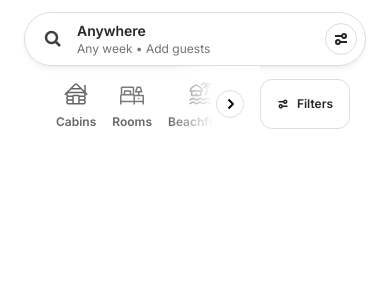
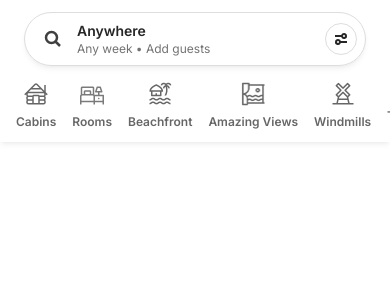
Before and after one commit to HenriqueFLTorres/hostshare_challenge, a Next.js app: page / in a window 390 px wide. Shown: the top 300 px of the page. Built offline with nearby package versions, Linux system fonts and the light colour scheme.

Commit message:
fix - add mobile support for filters list

```diff
--- a/src/components/FiltersList.tsx
+++ b/src/components/FiltersList.tsx
@@ -38,11 +38,11 @@ export default function FiltersList() {
   }, []);
 
   return (
-    <section className='flex w-full items-center relative px-10 lg:px-20'>
+    <section className='flex shadow-md shadow-black/5 md:shadow-none w-full items-center relative md:px-10 lg:px-20'>
       <div className='flex grow overflow-hidden relative justify-between items-center'>
         <div
           className={cn(
-            'h-full absolute pointer-events-none pl-4 pr-12 z-10 bg-gradient-to-r opacity-0 transition-opacity from-white via-white to-white/0 flex items-center justify-center',
+            'h-full hidden absolute pointer-events-none pl-4 pr-12 z-10 bg-gradient-to-r opacity-0 transition-opacity from-white via-white to-white/0 md:flex items-center justify-center',
             {
               ['opacity-100']: showLeft,
             }
@@ -68,7 +68,7 @@ export default function FiltersList() {
         </div>
 
         <div
-          className='flex relative w-full gap-4 grow lg:gap-8 overflow-hidden px-4'
+          className='flex relative w-full gap-4 grow lg:gap-8 overflow-auto md:overflow-hidden px-4'
           ref={filtersElementRef}
         >
           {filtersCategories.map((category) => {
@@ -95,7 +95,7 @@ export default function FiltersList() {
 
         <div
           className={cn(
-            'h-full absolute right-0 pointer-events-none pr-4 pl-12 z-10 bg-gradient-to-l from-white via-white to-white/0 flex items-center opacity-0 transition-opacity justify-center',
+            'h-full hidden absolute right-0 pointer-events-none pr-4 pl-12 z-10 bg-gradient-to-l from-white via-white to-white/0 md:flex items-center opacity-0 transition-opacity justify-center',
             {
               ['opacity-100']: showRight,
             }
@@ -121,7 +121,7 @@ export default function FiltersList() {
         </div>
       </div>
 
-      <button className='gap-2 p-4 grow rounded-xl border border-secondary flex items-center text-neutral-800 text-xs font-semibold'>
+      <button className='gap-2 hidden p-4 grow rounded-xl border border-secondary md:flex items-center text-neutral-800 text-xs font-semibold'>
         <Filter className='fill-neutral-800 w-3 h-3' />
         Filters
       </button>
```
